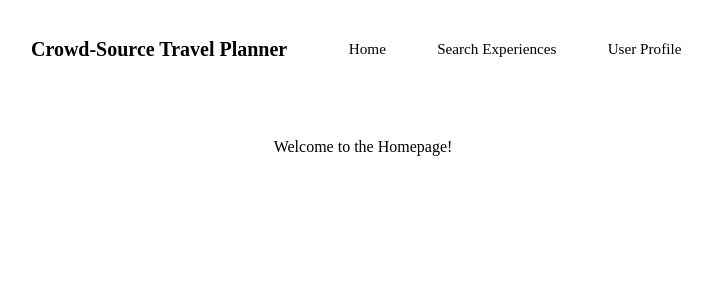
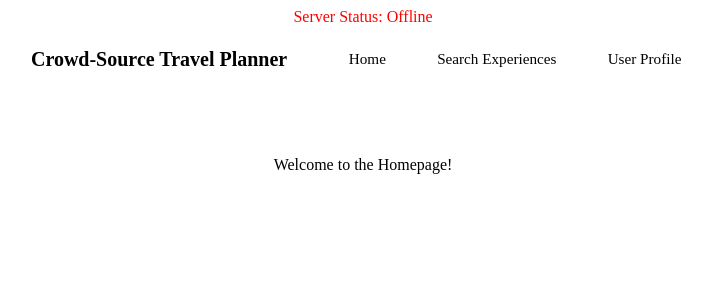
Before and after one commit to travel-project-team/Crowd-Sourced-Travel-Planner, a React (Vite) app in the folder frontend/: page / in a window 1280 px wide. Shown: the top 300 px of the page, without its empty margins (277-989 px from the left). Built offline with nearby package versions, Linux system fonts and the light colour scheme; no server answers.

Commit message:
removed commented serverHealth component

```diff
--- a/frontend/src/App.jsx
+++ b/frontend/src/App.jsx
@@ -23,7 +23,7 @@ function App() {
   return (
     <Router>
       {/* Component: ServerHealth */}
-      {/*<ServerHealth />*/}
+      <ServerHealth />
       <Routes>
           <Route path="/login" element={<LoginPage />} />
 
```
